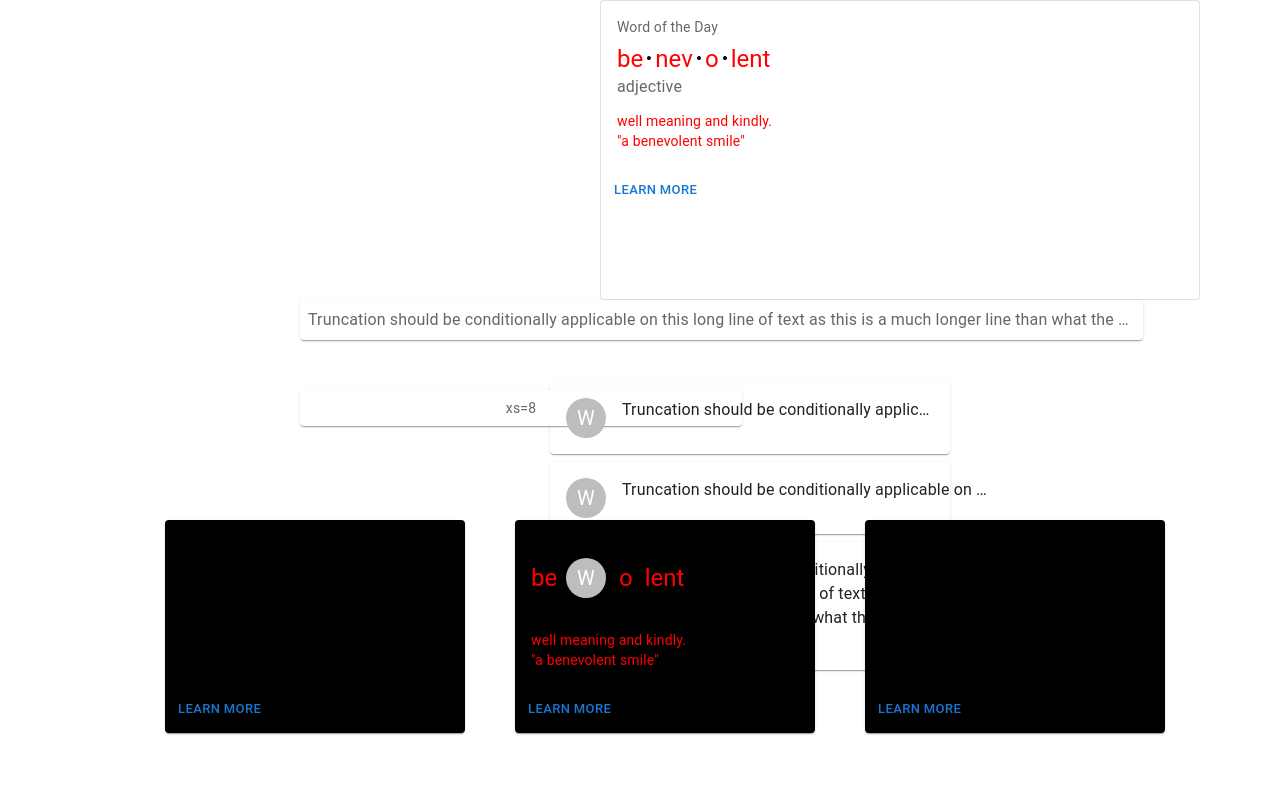
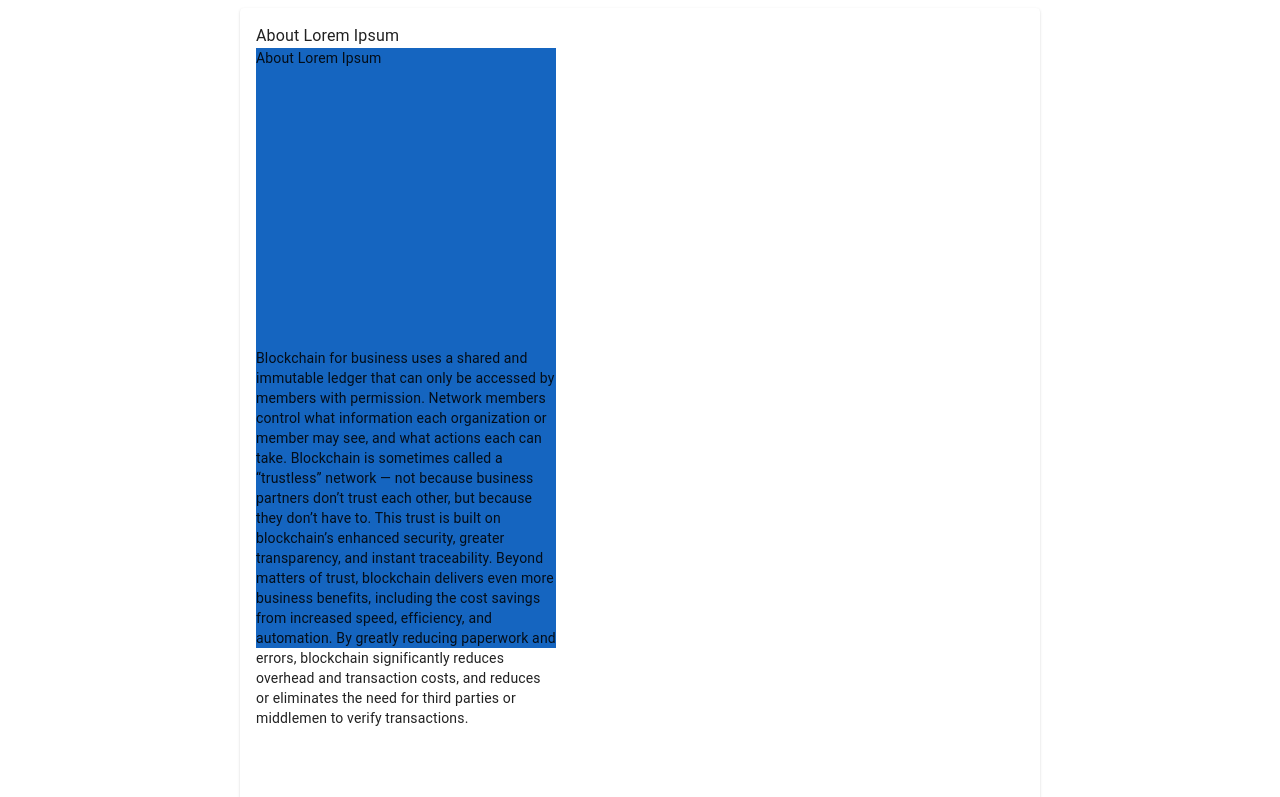
Before and after one commit to habte-selassie/Test_Project, a React (Create React App) app in the folder front/: page /aboutUs in a window 1280 px wide. Shown: the top 797 px of the page. Built offline with nearby package versions, Linux system fonts and the light colour scheme.

Commit message:
add jsx code to advertisment

```diff
--- a/front/src/web-components/About.js
+++ b/front/src/web-components/About.js
@@ -9,6 +9,7 @@ import Grid from '@mui/material/Grid'
 import { styled } from '@mui/material/styles';
 import Paper from '@mui/material/Paper';
 import Avatar from '@mui/material/Avatar';
+
 
 const About = () => {
     const bull = (
@@ -55,28 +56,23 @@ const About = () => {
         backgroundColor: theme.palette.mode === 'dark' ? '#1A2027' : '#fff',
         ...theme.typography.body2,
         padding: theme.spacing(2),
-        maxWidth: 400,
+        maxWidth: 800,
         color: theme.palette.text.primary,
       }));
 
 
-      const message = `Truncation should be conditionally applicable on this long line of text
- as this is a much longer line than what the container can support. `;
+      const message = `About Lorem Ipsum `;
 
     return (
         <>
-   <Box sx={{ minWidth: 275,color:'black' ,marginLeft:'300px',width:'900px',height:'500px'}}>
-        <Card sx={{color:'red' ,backgroundColor:'white',marginLeft:'300px',width:'600px',height:'300px'}}
-         variant="outlined">{card}</Card>
 
-<Grid container spacing={2} columns={16} sx={{height:'90px'}}>
+
+{/* <Grid container spacing={2} columns={16} sx={{height:'90px'}}>
   <Grid item xs={15} sx={{height:'90px'}}>
     <Item> <Typography noWrap>{message}</Typography></Item>
   </Grid>
-  <Grid item xs={8}>
-    <Item>xs=8</Item>
-  </Grid>
-</Grid>
+
+</Grid> */}
 
 <Box sx={{ flexGrow: 1, overflow: 'hidden', px: 3 }}>
       <StyledPaper
@@ -87,48 +83,79 @@ const About = () => {
         }}
       >
         <Grid container wrap="nowrap" spacing={2}>
-          <Grid item>
-            <Avatar>W</Avatar>
-          </Grid>
-          <Grid item xs zeroMinWidth>
-            <Typography noWrap>{message}</Typography>
-          </Grid>
-        </Grid>
+
+
+
+         <Grid item xs>
+           <Typography>{message}</Typography>
+         </Grid>
+       </Grid>
+
+       <Box
+      sx={{
+        width: 300,
+        height: 300,
+        backgroundColor: 'primary.dark',
+        '&:hover': {
+          backgroundColor: 'primary.main',
+          opacity: [0.9, 0.8, 0.7],
+        },
+      }}
+    >{message}</Box>
+
+<Box
+      sx={{
+        width: 300,
+        height: 300,
+        backgroundColor: 'primary.dark',
+        '&:hover': {
+          backgroundColor: 'primary.main',
+          opacity: [0.9, 0.8, 0.7],
+        },
+      }}
+    >
+
+Blockchain for business uses a shared and immutable ledger that can only be accessed by members with permission. Network members control what information each organization or member may see, and what actions each can take. Blockchain is sometimes called a “trustless” network — not because business partners don’t trust each other, but because they don’t have to.
+
+This trust is built on blockchain’s enhanced security, greater transparency, and instant traceability. Beyond matters of trust, blockchain delivers even more business benefits, including the cost savings from increased speed, efficiency, and automation. By greatly reducing paperwork and errors, blockchain significantly reduces overhead and transaction costs, and reduces or eliminates the need for third parties or middlemen to verify transactions.
+</Box>
+
+        <Box sx={{ minWidth: 275,color:'black' ,marginLeft:'300px',width:'900px',height:'500px'}}>
+        <Card sx={{color:'red', marginTop:'150px',backgroundColor:'white',marginLeft:'-300px',width:'500px',height:'300px'}}
+         variant="outlined">{card}</Card>
+
+
+
+
+
+
+
+
+
+         </Box>
+
       </StyledPaper>
+
+
+
       <StyledPaper
         sx={{
           my: 1,
           mx: 'auto',
           p: 2,
+          backgroundColor:'black'
+
         }}
       >
         <Grid container wrap="nowrap" spacing={2}>
-          <Grid item>
-            <Avatar>W</Avatar>
-          </Grid>
-          <Grid item xs>
-            <Typography noWrap>{message}</Typography>
-          </Grid>
-        </Grid>
-      </StyledPaper>
-      <StyledPaper
-        sx={{
-          my: 1,
-          mx: 'auto',
-          p: 2,
-        }}
-      >
-        <Grid container wrap="nowrap" spacing={2}>
-          <Grid item>
-            <Avatar>W</Avatar>
-          </Grid>
-          <Grid item xs>
+
+          <Grid item xs >
             <Typography>{message}</Typography>
           </Grid>
         </Grid>
       </StyledPaper>
     </Box>
-      </Box>
+
 
 <div style={{display:'flex',justifyContent:'center'}}>
 <Card sx={{ minWidth: 275, backgroundColor:'black',marginTop:'20px', width:'300px', marginLeft:'50px' }}>
--- a/front/src/web-components/Body.js
+++ b/front/src/web-components/Body.js
@@ -0,0 +1 @@
+sfc
```
Also changed, not shown: front/src/web-components/Advertisment.js (+42 -0 lines).
